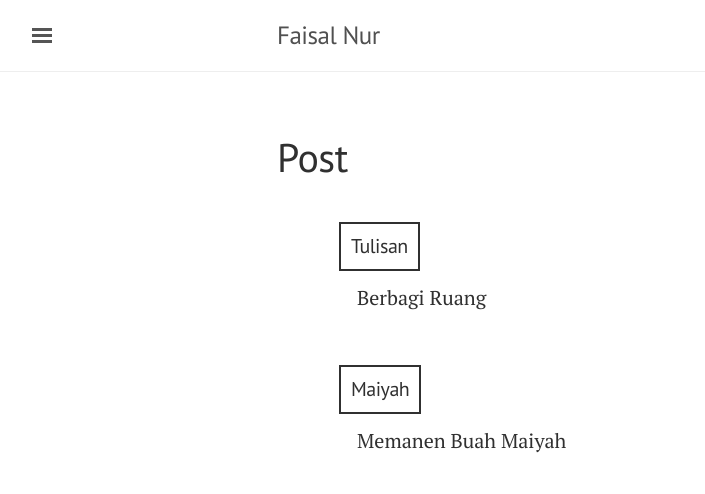
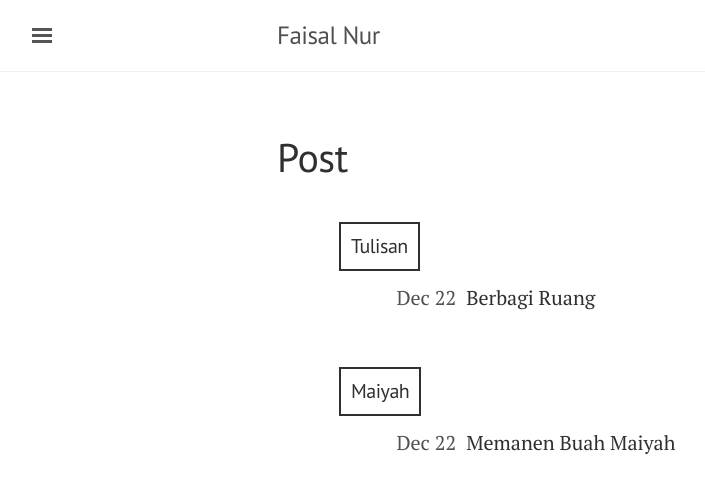
Before and after one commit to faisalnur/faisalnur.github.io, a Jekyll site: the page built from cat.html, in a window 1280 px wide. Shown: the top 494 px of the page, without its empty margins (3-708 px from the left). Built offline with Jekyll 4.4.1, drawn with Linux system fonts in a browser that asks for light colours.

Commit message:
adding post date on cat

```diff
--- a/cat.html
+++ b/cat.html
@@ -8,7 +8,8 @@ title: Post
   <h2 class="post-list-header post-list-category" id="# {{ category | first }}">{{ category | first }}</h2>
     <ul class="post-list-content">
     {% for post in category.last %}
-      <li class="post-link"><a class="post-link-url" href="{{ post.url }}">{{ post.title }}</a></li>
+      <li class="post-link"><div class="post-link-date">{{ post.date | date: "%b %d" }}</div>
+<a class="post-link-url" href="{{ post.url }}">{{ post.title }}</a></li>
     {% endfor %}
     </ul>
 {% endfor %}
```
